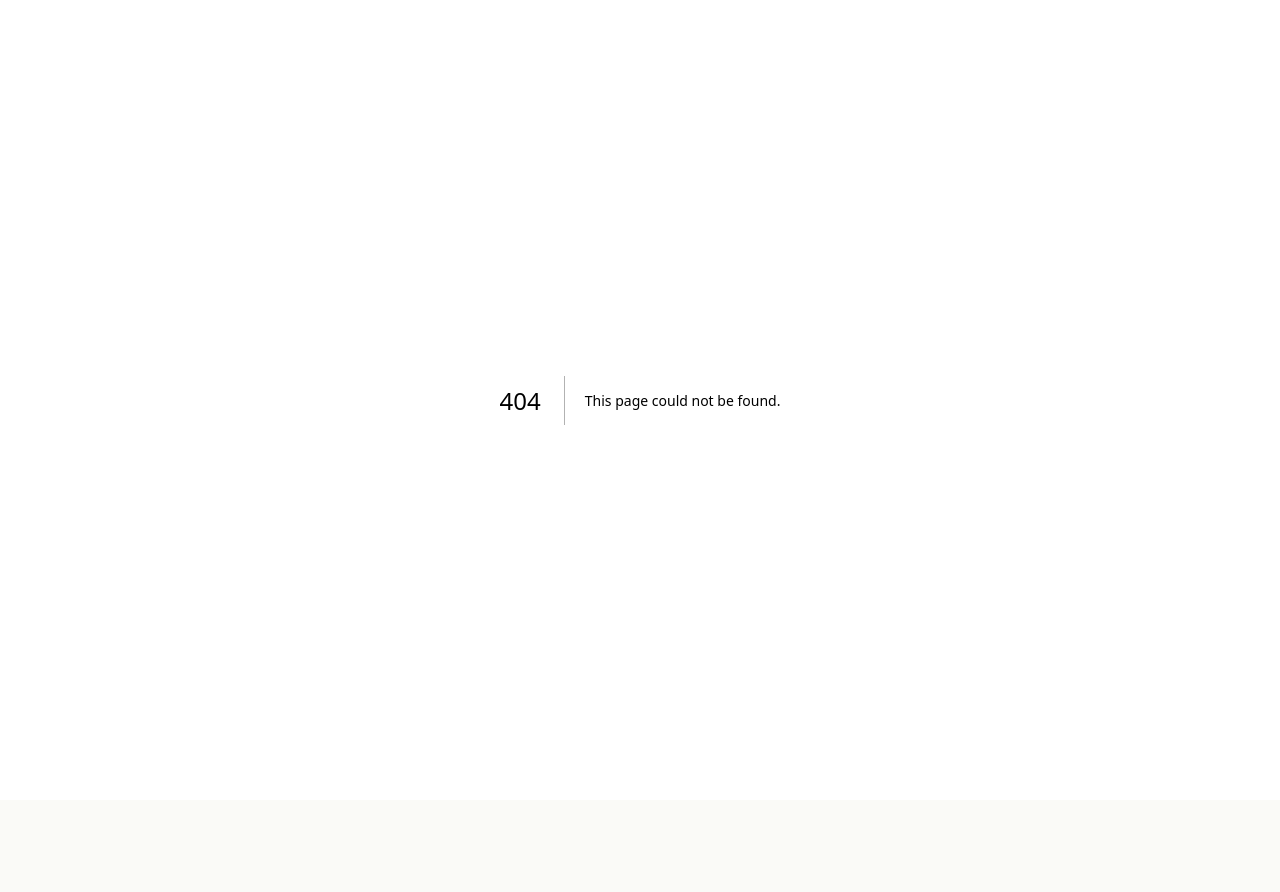
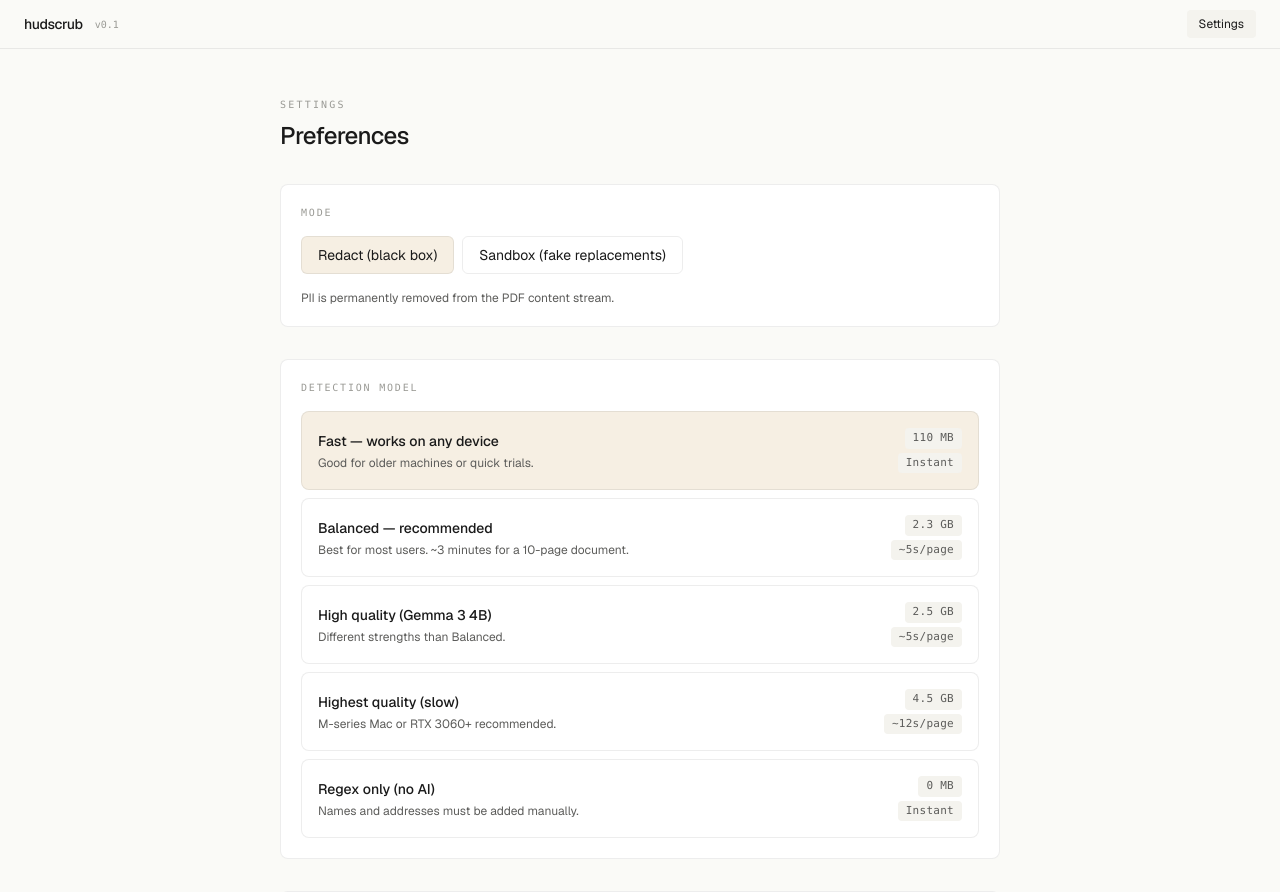
Before and after one commit to rynfar/hudscrub, a Next.js app in the folder web/: page /settings in a window 1280 px wide. Before the commit this address had no page. Shown: the top 892 px of the page. Before the commit the page ends 800 px from the top, so only its background shows below. Built offline with nearby package versions, Linux system fonts and the light colour scheme.

Commit message:
feat(ui): onboarding + settings pages with model picker; landing routes by onboarding state

```diff
--- /dev/null
+++ b/web/app/onboarding/page.tsx
@@ -0,0 +1,56 @@
+'use client';
+import { useState, useEffect } from 'react';
+import { useRouter } from 'next/navigation';
+import { AppHeader } from '@/src/ui/AppHeader';
+import { Button } from '@/src/ui/Button';
+import { ModelPicker } from '@/src/onboarding/ModelPicker';
+import { useSettings, type ModelId } from '@/src/store/settings-store';
+
+export default function OnboardingPage() {
+  const router = useRouter();
+  const settings = useSettings();
+  const [selected, setSelected] = useState<ModelId>(settings.selectedModel);
+  const [webGpuAvailable, setWebGpuAvailable] = useState(false);
+
+  useEffect(() => {
+    setWebGpuAvailable(typeof navigator !== 'undefined' && 'gpu' in navigator);
+  }, []);
+
+  return (
+    <>
+      <AppHeader />
+      <main className="max-w-2xl mx-auto px-6 py-12 space-y-8">
+        <div className="space-y-3">
+          <p className="text-[10px] uppercase tracking-[0.22em] text-[color:var(--color-ink-subtle)] font-mono">
+            Setup · 1 of 1
+          </p>
+          <h2 className="text-2xl tracking-tight font-medium">Pick a detection model</h2>
+          <p className="text-sm text-[color:var(--color-ink-muted)] leading-relaxed">
+            The model runs entirely on your device. You can change this later in Settings.
+          </p>
+        </div>
+
+        <ModelPicker
+          selected={selected}
+          onSelect={setSelected}
+          webGpuAvailable={webGpuAvailable}
+        />
+
+        <div className="flex items-center justify-end gap-3 pt-4">
+          <Button variant="ghost" onClick={() => router.push('/upload')}>
+            Skip
+          </Button>
+          <Button
+            variant="primary"
+            onClick={() => {
+              settings.set({ selectedModel: selected, hasCompletedOnboarding: true });
+              router.push('/upload');
+            }}
+          >
+            Continue
+          </Button>
+        </div>
+      </main>
+    </>
+  );
+}
--- a/web/app/page.tsx
+++ b/web/app/page.tsx
@@ -1,8 +1,18 @@
+'use client';
 import Link from 'next/link';
+import { useEffect, useState } from 'react';
 import { AppHeader } from '@/src/ui/AppHeader';
 import { Button } from '@/src/ui/Button';
+import { useSettings } from '@/src/store/settings-store';
 
 export default function Home() {
+  const [destination, setDestination] = useState('/upload');
+  // Read settings on the client only — Zustand persist isn't hydrated during SSR.
+  const hasOnboarded = useSettings((s) => s.hasCompletedOnboarding);
+  useEffect(() => {
+    setDestination(hasOnboarded ? '/upload' : '/onboarding');
+  }, [hasOnboarded]);
+
   return (
     <>
       <AppHeader />
@@ -25,7 +35,7 @@
           </div>
 
           <div className="flex flex-col items-center gap-3">
-            <Link href="/upload">
+            <Link href={destination}>
               <Button variant="primary" size="lg">
                 Get started
               </Button>
--- /dev/null
+++ b/web/app/settings/page.tsx
@@ -0,0 +1,91 @@
+'use client';
+import { useEffect, useState } from 'react';
+import { AppHeader } from '@/src/ui/AppHeader';
+import { ModelPicker } from '@/src/onboarding/ModelPicker';
+import { Surface } from '@/src/ui/Surface';
+import { useSettings } from '@/src/store/settings-store';
+
+export default function SettingsPage() {
+  const settings = useSettings();
+  const [webGpuAvailable, setWebGpuAvailable] = useState(false);
+  useEffect(
+    () => setWebGpuAvailable(typeof navigator !== 'undefined' && 'gpu' in navigator),
+    [],
+  );
+
+  return (
+    <>
+      <AppHeader />
+      <main className="max-w-3xl mx-auto px-6 py-12 space-y-8">
+        <div className="space-y-2">
+          <p className="text-[10px] uppercase tracking-[0.22em] text-[color:var(--color-ink-subtle)] font-mono">
+            Settings
+          </p>
+          <h2 className="text-2xl tracking-tight font-medium">Preferences</h2>
+        </div>
+
+        <Surface inset>
+          <div className="space-y-4">
+            <h3 className="text-[10px] uppercase tracking-[0.18em] text-[color:var(--color-ink-subtle)] font-mono">
+              Mode
+            </h3>
+            <div className="flex gap-2">
+              {(['redact', 'sandbox'] as const).map((m) => (
+                <button
+                  key={m}
+                  type="button"
+                  onClick={() => settings.set({ mode: m })}
+                  className={`px-4 py-2 rounded-md text-sm border transition-colors ${
+                    settings.mode === m
+                      ? 'border-[color:var(--color-accent)] bg-[color:var(--color-accent-soft)] text-[color:var(--color-ink)]'
+                      : 'border-[color:var(--color-border)] hover:bg-[color:var(--color-surface-muted)] text-[color:var(--color-ink)]'
+                  }`}
+                >
+                  {m === 'redact' ? 'Redact (black box)' : 'Sandbox (fake replacements)'}
+                </button>
+              ))}
+            </div>
+            <p className="text-xs text-[color:var(--color-ink-muted)]">
+              {settings.mode === 'redact'
+                ? 'PII is permanently removed from the PDF content stream.'
+                : 'PII is replaced with deterministic fake values (visible as overlay annotations).'}
+            </p>
+          </div>
+        </Surface>
+
+        <Surface inset>
+          <div className="space-y-4">
+            <h3 className="text-[10px] uppercase tracking-[0.18em] text-[color:var(--color-ink-subtle)] font-mono">
+              Detection model
+            </h3>
+            <ModelPicker
+              selected={settings.selectedModel}
+              onSelect={(id) => settings.set({ selectedModel: id })}
+              webGpuAvailable={webGpuAvailable}
+            />
+          </div>
+        </Surface>
+
+        <Surface inset>
+          <div className="space-y-3">
+            <h3 className="text-[10px] uppercase tracking-[0.18em] text-[color:var(--color-ink-subtle)] font-mono">
+              Reset
+            </h3>
+            <p className="text-sm text-[color:var(--color-ink-muted)]">
+              Wipe all locally stored settings and name lists. Documents in memory are not affected.
+            </p>
+            <button
+              type="button"
+              onClick={() => {
+                if (confirm('Reset all settings to defaults?')) settings.reset();
+              }}
+              className="text-sm text-[#A8341B] hover:underline self-start"
+            >
+              Reset to defaults
+            </button>
+          </div>
+        </Surface>
+      </main>
+    </>
+  );
+}
--- /dev/null
+++ b/web/src/onboarding/ModelPicker.tsx
@@ -0,0 +1,56 @@
+'use client';
+import { motion } from 'framer-motion';
+import { MODELS, type ModelId } from '@/src/store/settings-store';
+import { PillBadge } from '@/src/ui/PillBadge';
+
+interface Props {
+  selected: ModelId;
+  onSelect: (id: ModelId) => void;
+  webGpuAvailable: boolean;
+}
+
+export function ModelPicker({ selected, onSelect, webGpuAvailable }: Props) {
+  return (
+    <div className="space-y-2">
+      {MODELS.map((m) => {
+        const disabled = m.requiresWebGPU && !webGpuAvailable;
+        const isSelected = selected === m.id;
+        return (
+          <motion.button
+            type="button"
+            key={m.id}
+            disabled={disabled}
+            onClick={() => onSelect(m.id)}
+            whileHover={!disabled ? { scale: 1.005 } : {}}
+            transition={{ type: 'spring', stiffness: 600, damping: 36 }}
+            className={`w-full text-left p-4 rounded-lg border transition-colors ${
+              isSelected
+                ? 'border-[color:var(--color-accent)] bg-[color:var(--color-accent-soft)]'
+                : 'border-[color:var(--color-border)] bg-[color:var(--color-surface)] hover:border-[color:var(--color-border-strong)]'
+            } ${disabled ? 'opacity-40 cursor-not-allowed' : ''}`}
+          >
+            <div className="flex items-center justify-between gap-4">
+              <div className="space-y-1 min-w-0 flex-1">
+                <p className="text-sm font-medium text-[color:var(--color-ink)]">{m.name}</p>
+                <p className="text-xs text-[color:var(--color-ink-muted)]">{m.description}</p>
+                {disabled && (
+                  <p className="text-[11px] text-[color:var(--color-ink-subtle)] mt-1">
+                    Requires WebGPU (not available in this browser)
+                  </p>
+                )}
+              </div>
+              <div className="flex flex-col items-end gap-1 shrink-0">
+                <PillBadge tone="neutral" monospace>
+                  {m.sizeLabel}
+                </PillBadge>
+                <PillBadge tone="neutral" monospace>
+                  {m.speedLabel}
+                </PillBadge>
+              </div>
+            </div>
+          </motion.button>
+        );
+      })}
+    </div>
+  );
+}
```
Also changed, not shown: 1 other file (tests, documents, lock files or other folders).
